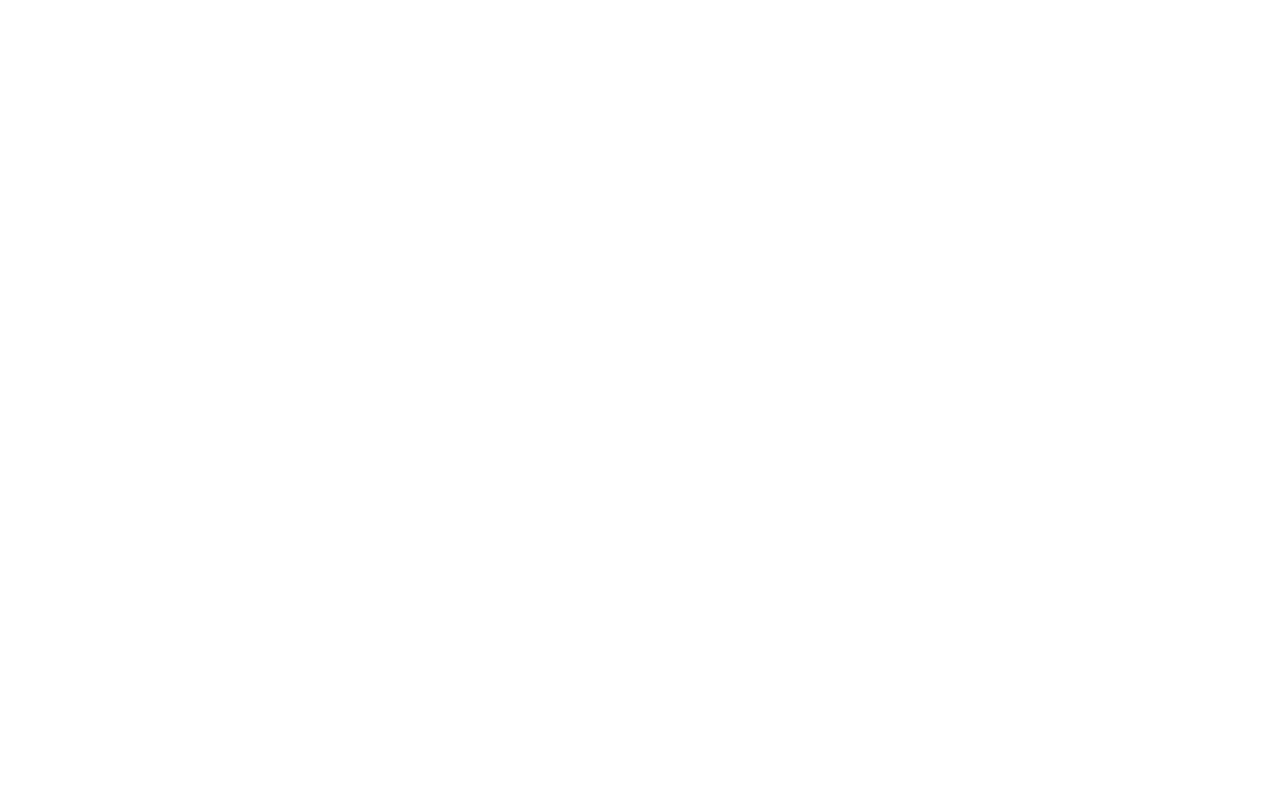
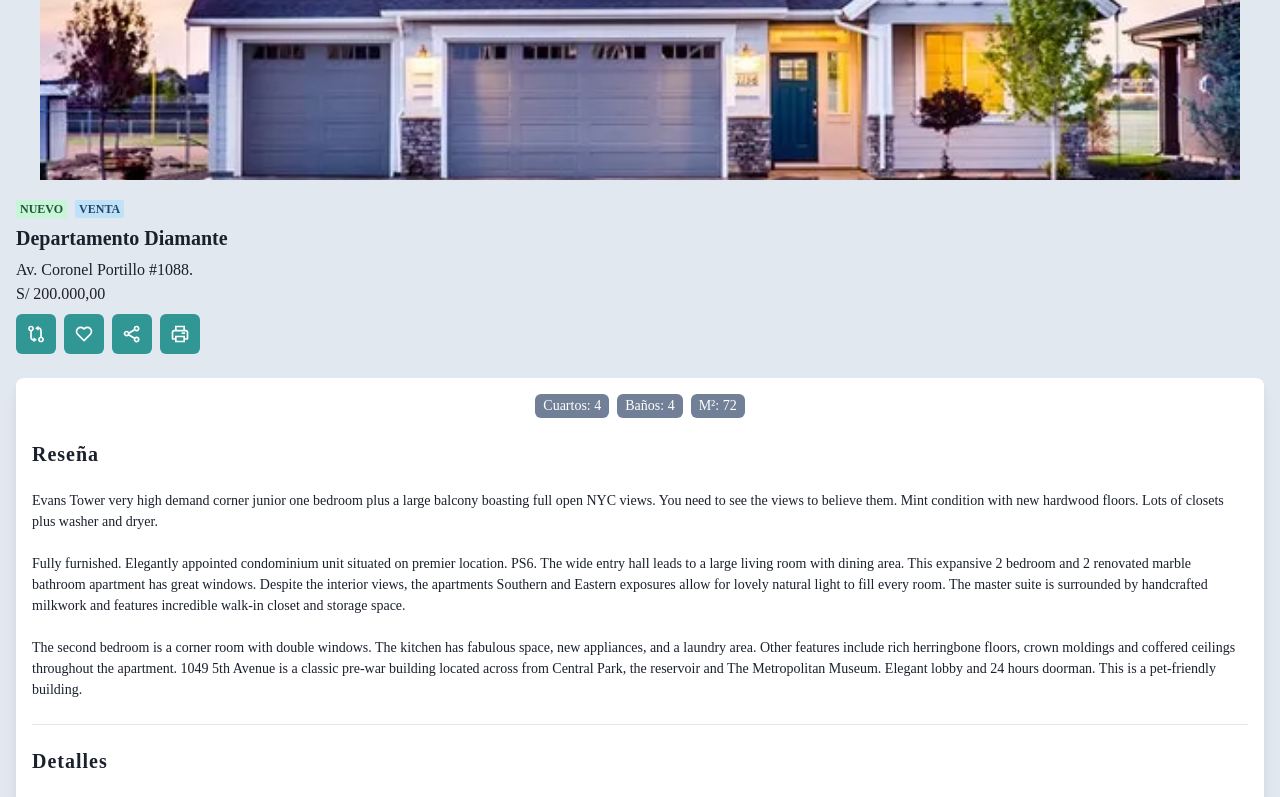
Before and after one commit to kindreds/propiedades-next, a Next.js app: page /propiedades/1 in a window 1280 px wide. Before the commit this address had no page. Shown: the part 500-1297 px from the top of the page. Before the commit the page ends 800 px from the top, so only its background shows below. Built offline with nearby package versions, Linux system fonts and the light colour scheme.

Commit message:
Habilitada ruta propieadades/:id

```diff
--- a/src/components/Navbar/index.js
+++ b/src/components/Navbar/index.js
@@ -18,7 +18,7 @@
   return (
     <>
       <Box
-        top="0"
+        top={0}
         w="100%"
         minH="60px"
         style={{ zIndex: 2 }}
--- /dev/null
+++ b/src/pages/propiedades/[slug].js
@@ -0,0 +1,147 @@
+import React from 'react';
+import Image from 'next/image';
+import {
+  Box,
+  Text,
+  Badge,
+  HStack,
+  Heading,
+  Divider,
+  Container,
+} from '@chakra-ui/layout';
+import { Tr, Th, Td, Table, Thead, Tbody } from '@chakra-ui/react';
+import Navbar from '../../components/Navbar';
+import { IconButton } from '@chakra-ui/button';
+import { BiGitCompare, BiHeart, BiPrinter, BiShareAlt } from 'react-icons/bi';
+import { Tag } from '@chakra-ui/tag';
+
+const Propiedad = () => {
+  return (
+    <Box bg="gray.200" w="100%">
+      <Navbar dark={true} />
+      <Box pt="80px" w="100%" display="flex" justifyContent="center">
+        <Image
+          width={1200}
+          height={600}
+          objectFit="cover"
+          layout="intrinsic"
+          src="/casa1_cp.webp"
+        />
+      </Box>
+
+      <Container
+        py={5}
+        maxW={{
+          base: '95%',
+          sm: 'container.sm',
+          md: 'container.md',
+          lg: 'container.lg',
+          xl: 'container.xl',
+        }}
+      >
+        <HStack pb={2}>
+          <Badge colorScheme="green">Nuevo</Badge>
+          <Badge colorScheme="blue">Venta</Badge>
+        </HStack>
+        <Heading fontSize="xl" mb={2}>
+          Departamento Diamante
+        </Heading>
+        <Text fontWeight="100">Av. Coronel Portillo #1088.</Text>
+        <Text fontWeight="100">S/ 200.000,00</Text>
+
+        <HStack py={2}>
+          <IconButton
+            colorScheme="teal"
+            icon={<BiGitCompare fontSize="20px" />}
+          />
+          <IconButton colorScheme="teal" icon={<BiHeart fontSize="20px" />} />
+          <IconButton
+            colorScheme="teal"
+            icon={<BiShareAlt fontSize="20px" />}
+          />
+          <IconButton colorScheme="teal" icon={<BiPrinter fontSize="20px" />} />
+        </HStack>
+
+        <Box mt={4} p={4} bg="white" rounded="lg" shadow="lg">
+          <HStack justify="center">
+            <Tag size="md" variant="solid" colorScheme="gray">
+              Cuartos: 4
+            </Tag>
+            <Tag size="md" variant="solid" colorScheme="gray">
+              Baños: 4
+            </Tag>
+            <Tag size="md" variant="solid" colorScheme="gray">
+              M&sup2;: 72
+            </Tag>
+          </HStack>
+
+          <Heading letterSpacing={1} fontSize="xl" my={6}>
+            Reseña
+          </Heading>
+
+          <Text fontSize="sm">
+            Evans Tower very high demand corner junior one bedroom plus a large
+            balcony boasting full open NYC views. You need to see the views to
+            believe them. Mint condition with new hardwood floors. Lots of
+            closets plus washer and dryer. <br /> <br /> Fully furnished.
+            Elegantly appointed condominium unit situated on premier location.
+            PS6. The wide entry hall leads to a large living room with dining
+            area. This expansive 2 bedroom and 2 renovated marble bathroom
+            apartment has great windows. Despite the interior views, the
+            apartments Southern and Eastern exposures allow for lovely natural
+            light to fill every room. The master suite is surrounded by
+            handcrafted milkwork and features incredible walk-in closet and
+            storage space. <br /> <br /> The second bedroom is a corner room
+            with double windows. The kitchen has fabulous space, new appliances,
+            and a laundry area. Other features include rich herringbone floors,
+            crown moldings and coffered ceilings throughout the apartment. 1049
+            5th Avenue is a classic pre-war building located across from Central
+            Park, the reservoir and The Metropolitan Museum. Elegant lobby and
+            24 hours doorman. This is a pet-friendly building.
+          </Text>
+
+          <Divider borderColor="gray.300" mt={6} />
+
+          <Heading letterSpacing={1} fontSize="xl" mt={6} mb={4}>
+            Detalles
+          </Heading>
+
+          <Table size="sm">
+            <Tbody>
+              <Tr>
+                <Td>Hash</Td>
+                <Td fontWeight="500">HZ996846164ASDC</Td>
+              </Tr>
+              <Tr>
+                <Td>Dimensiones</Td>
+                <Td fontWeight="500">5x20x15</Td>
+              </Tr>
+              <Tr>
+                <Td>Cuartos</Td>
+                <Td fontWeight="500">4</Td>
+              </Tr>
+              <Tr>
+                <Td>Baños</Td>
+                <Td fontWeight="500">4</Td>
+              </Tr>
+              <Tr>
+                <Td>Precio</Td>
+                <Td fontWeight="500">S/ 200,000.00</Td>
+              </Tr>
+              <Tr>
+                <Td>Año de contrucción</Td>
+                <Td fontWeight="500">1992</Td>
+              </Tr>
+              <Tr>
+                <Td>Estado de la propiedad</Td>
+                <Td fontWeight="500">Venta</Td>
+              </Tr>
+            </Tbody>
+          </Table>
+        </Box>
+      </Container>
+    </Box>
+  );
+};
+
+export default Propiedad;
```
Also changed, not shown: src/components/PropertyCard/index.js (+7 -3 lines), src/components/Section/PropiedadesDesc.js (+37 -12 lines), src/components/Section/Testimonios.js (+22 -12 lines), src/pages/propiedades/index.js (renamed from src/pages/propiedades.js, +5 -5 lines).
